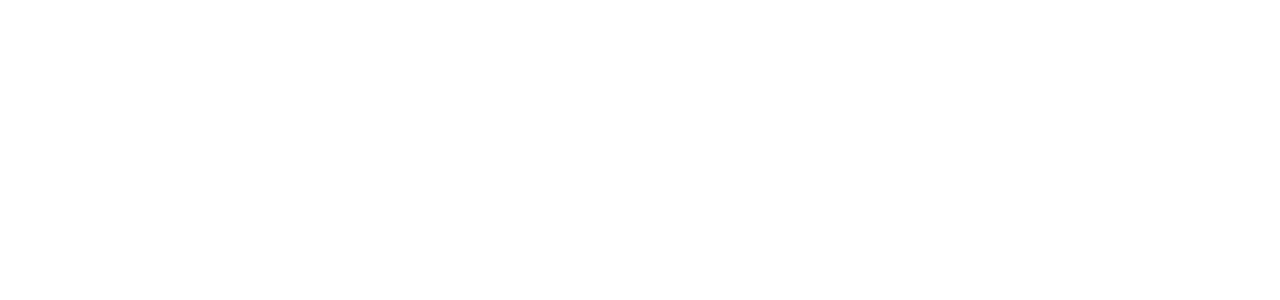
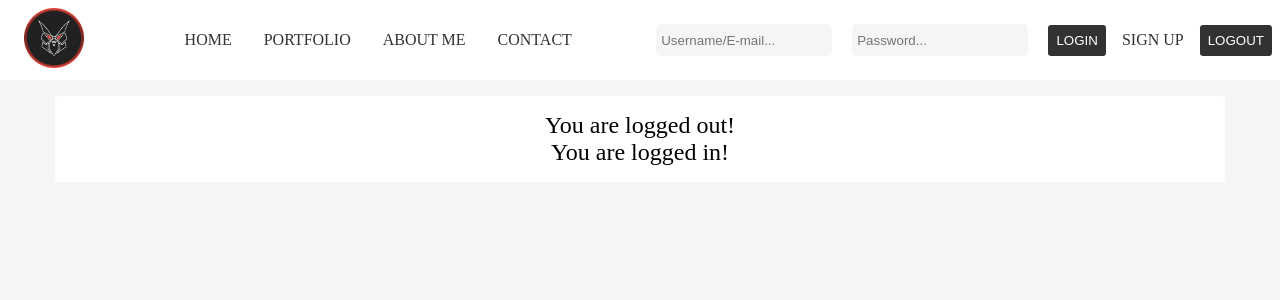
Before and after one commit to eljefe213/Login_system-PHP, a PHP site: page / in a window 1280 px wide. Before the commit the part shown is empty. Shown: the top 300 px of the page. Run offline with PHP 8.4, Linux system fonts and the light colour scheme.

Commit message:
style & body

```diff
--- a/header.php
+++ b/header.php
@@ -5,11 +5,34 @@
     <meta charset="UTF-8">
     <meta http-equiv="X-UA-Compatible" content="IE=edge">
     <meta name="viewport" content="width=device-width, initial-scale=1.0">
+    <link rel="stylesheet" href="style.css">
     <title>Login System</title>
+
 </head>
 
 </body>
 
 <header>
-
+    <nav>
+        <a href="#">
+            <img src="img/logo.jpg" alt="logo">
+        </a>
+        <ul>
+            <li><a href="index.php">Home</a></li>
+            <li><a href="#">Portfolio</a></li>
+            <li><a href="#">About me</a></li>
+            <li><a href="#">Contact</a></li>
+        </ul>
+        <div>
+            <form action="includes/login.inc.php" method="post">
+                <input type="text" name="mailuid" placeholder="Username/E-mail...">
+                <input type="text" name="pwd" placeholder="Password...">
+                <button type="submit" name="login-submit">Login</button>
+            </form>
+            <a href="signup.php">Sign up</a>
+            <form action="includes/login.inc.php" method="post">
+                <button type="submit" name="logout-submit">Logout</button>
+            </form>
+        </div>
+    </nav>
 </header>
--- a/index.php
+++ b/index.php
@@ -3,6 +3,8 @@ require "header.php";
 ?>
 
 <main>
+    <p>You are logged out!</p>
+    <p>You are logged in!</p>
 </main>
 
 <?php
--- /dev/null
+++ b/style.css
@@ -0,0 +1,110 @@
+* {
+  padding: 0;
+  margin: 0;
+  box-sizing: border-box;
+}
+
+body {
+  background-color: rgb(245, 245, 245);
+}
+
+nav,
+.header-main,
+.header-login,
+ul {
+  display: flex;
+  align-items: center;
+}
+
+nav {
+  text-transform: uppercase;
+  justify-content: space-between;
+  padding: 0.5rem;
+  background-color: white;
+}
+
+nav a {
+  margin-left: 1rem;
+  margin-right: 1rem;
+  text-decoration: none;
+  color: rgb(50, 50, 50);
+}
+
+button {
+  background-color: rgb(50, 50, 50);
+  color: white;
+  padding: 0.5rem;
+  border: none;
+  border-radius: 0.2rem;
+  text-transform: uppercase;
+}
+
+button:active {
+  background-color: rgb(80, 80, 80);
+}
+
+button:hover {
+  cursor: pointer;
+}
+
+img {
+  max-height: 60px;
+  max-width: 60px;
+}
+
+ul {
+  list-style-type: none;
+}
+
+input[type="text"],
+input[type="password"] {
+  height: 2rem;
+  width: 11rem;
+  padding: 0.3rem;
+  background-color: rgb(245, 245, 245);
+  border: none;
+  border-radius: 0.3rem;
+  margin-right: 1rem;
+}
+
+main {
+  margin: 1rem auto;
+  padding: 1rem;
+  background-color: white;
+  text-align: center;
+  font-size: 1.5rem;
+  border-radius: 0.2rem;
+}
+
+div {
+  display: flex;
+  align-items: center;
+}
+
+@media (min-width: 768px) {
+  main {
+    width: 750px;
+  }
+}
+
+@media (min-width: 992px) {
+  main {
+    width: 970px;
+  }
+}
+
+@media (min-width: 1200px) {
+  main {
+    width: 1170px;
+  }
+}
+
+.error-text {
+  color: red;
+  font-size: 1.3rem;
+}
+
+.success {
+  color: #0ecc37;
+  font-size: 1.3rem;
+}
```
Also changed, not shown: img/logo.jpg (added), img/logo.png (added), signup.php (added).
